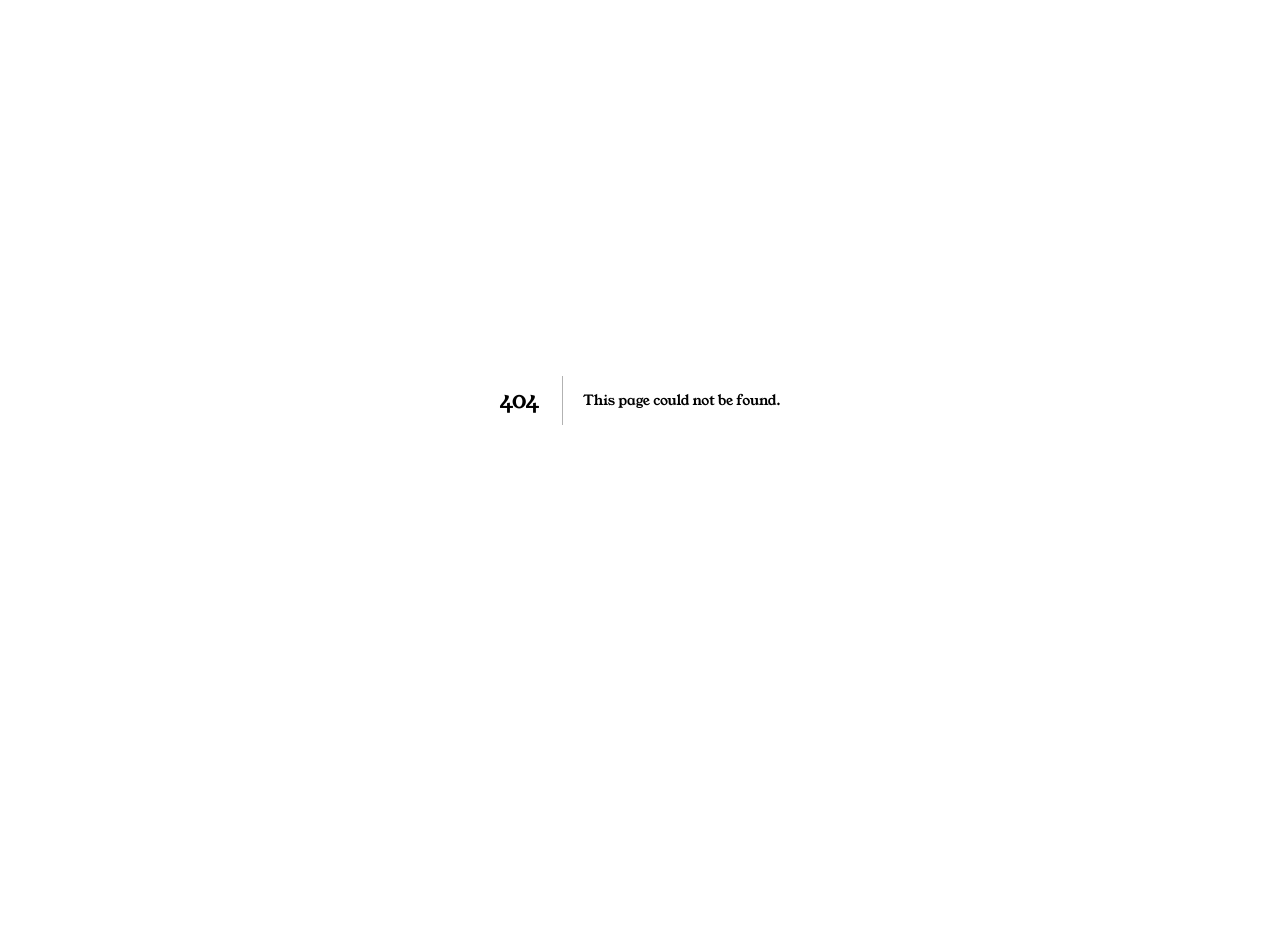
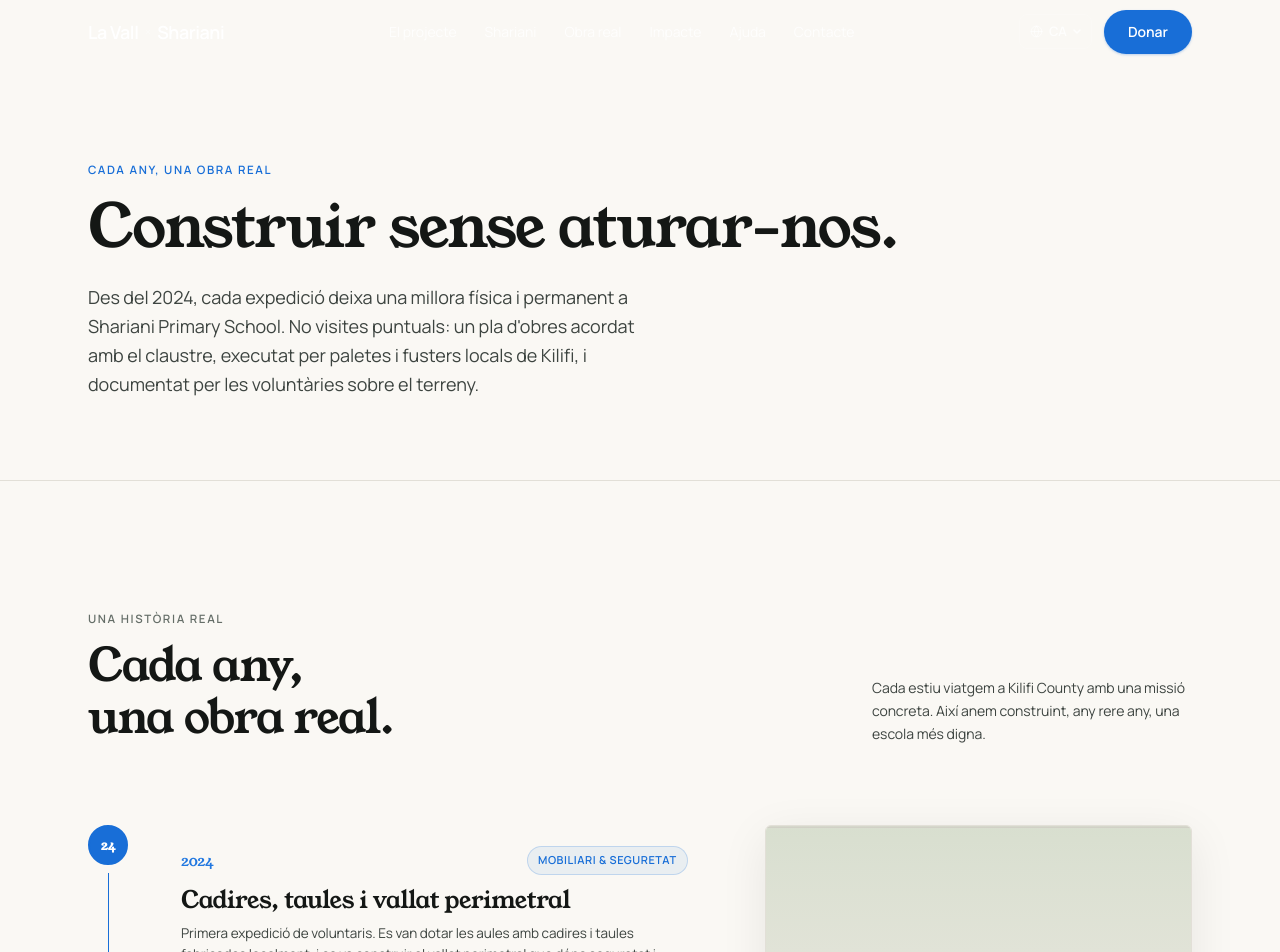
Before and after one commit to carlamosi/shariani-web, a Next.js app: page /obra-real in a window 1280 px wide. Before the commit this address had no page. Shown: the top 952 px of the page. Before the commit the page ends 800 px from the top, so only its background shows below. Built offline with nearby package versions, Linux system fonts and the light colour scheme.

Commit message:
feat: rebrand blue #186ED7 + new hero copy + /obra-real page + improvements teaser on home

```diff
--- a/src/app/globals.css
+++ b/src/app/globals.css
@@ -10,10 +10,10 @@
 :root {
   --ivory: #FAF8F4;
   --paper: #F3EFE7;
-  --forest: #1E3D2B;
-  --forest-dark: #142A1E;
-  --forest-mid: #2A5438;
-  --forest-light: #3D7050;
+  --forest: #186ED7;
+  --forest-dark: #0F52A8;
+  --forest-mid: #2278E0;
+  --forest-light: #4A95F0;
   --amber: #C4832A;
   --amber-light: #E8A84A;
   --ink: #141715;
@@ -192,7 +192,7 @@ footer {
   border-radius: 9999px;
   border: 1px solid transparent;
   cursor: pointer;
-  box-shadow: 0 1px 3px rgba(30, 61, 43, 0.15), 0 1px 2px rgba(30, 61, 43, 0.1);
+  box-shadow: 0 1px 3px rgba(24, 110, 215, 0.18), 0 1px 2px rgba(24, 110, 215, 0.12);
   transition: all 0.25s cubic-bezier(0.16, 1, 0.3, 1);
   text-decoration: none;
   white-space: nowrap;
@@ -200,11 +200,11 @@ footer {
 .btn-primary:hover {
   background-color: var(--forest-dark);
   transform: translateY(-1.5px);
-  box-shadow: 0 6px 16px rgba(30, 61, 43, 0.22);
+  box-shadow: 0 6px 16px rgba(24, 110, 215, 0.28);
 }
 .btn-primary:active {
   transform: translateY(0);
-  box-shadow: 0 2px 4px rgba(30, 61, 43, 0.15);
+  box-shadow: 0 2px 4px rgba(24, 110, 215, 0.18);
 }
 
 .btn-white {
@@ -303,7 +303,7 @@ footer {
 .card-interactive:hover {
   transform: translateY(-3px);
   box-shadow: 0 12px 28px -6px rgba(28, 28, 26, 0.08);
-  border-color: rgba(30, 61, 43, 0.25);
+  border-color: rgba(24, 110, 215, 0.25);
 }
 
 /* Image reveal / hover zoom */
--- /dev/null
+++ b/src/app/obra-real/page.tsx
@@ -0,0 +1,61 @@
+import type { Metadata } from 'next';
+import { Navbar } from '@/components/layout/Navbar';
+import { Footer } from '@/components/layout/Footer';
+import { Improvements } from '@/components/sections/Improvements';
+import { ScrollReveal } from '@/components/ui/ScrollReveal';
+
+export const metadata: Metadata = {
+  title: 'Obra real · La Vall × Shariani',
+  description: 'Cada any construïm una millora permanent a Shariani Primary School. Mobiliari, aules, seguretat perimetral, higiene bucal i molt més.',
+  openGraph: {
+    title: 'Obra real · La Vall × Shariani',
+    description: 'Des del 2024, cada expedició deixa una millora física permanent a Shariani. Descobreix les 4 fases del projecte.',
+    url: 'https://lavallshariani.cat/obra-real',
+  },
+};
+
+export default function ObraRealPage() {
+  return (
+    <>
+      <ScrollReveal />
+      <Navbar />
+      <main>
+        {/* Page hero */}
+        <section
+          className="pt-32 pb-16 md:pt-40 md:pb-20 border-b border-[var(--border)]"
+          style={{ background: 'var(--ivory)' }}
+        >
+          <div className="container-page max-w-3xl">
+            <p className="section-label mb-4" style={{ color: 'var(--forest)' }}>
+              Cada any, una obra real
+            </p>
+            <h1
+              className="text-[var(--ink)] mb-6"
+              style={{
+                fontFamily: 'var(--font-editorial)',
+                fontSize: 'clamp(34px, 5vw, 60px)',
+                letterSpacing: '-0.025em',
+                lineHeight: 1.06,
+                fontWeight: 400,
+              }}
+            >
+              Construir sense aturar-nos.
+            </h1>
+            <p
+              className="text-[var(--ink-muted)] leading-relaxed"
+              style={{ fontSize: 'clamp(15px, 1.6vw, 18px)', maxWidth: '560px' }}
+            >
+              Des del 2024, cada expedició deixa una millora física i permanent a Shariani Primary School.
+              No visites puntuals: un pla d&apos;obres acordat amb el claustre, executat per paletes i
+              fusters locals de Kilifi, i documentat per les voluntàries sobre el terreny.
+            </p>
+          </div>
+        </section>
+
+        {/* Full Improvements timeline */}
+        <Improvements />
+      </main>
+      <Footer />
+    </>
+  );
+}
--- a/src/app/page.tsx
+++ b/src/app/page.tsx
@@ -2,8 +2,9 @@ import { Navbar } from '@/components/layout/Navbar';
 import { Hero } from '@/components/sections/Hero';
 import { Story } from '@/components/sections/Story';
 import { Project } from '@/components/sections/Project';
+import { ImprovementsTeaser } from '@/components/sections/ImprovementsTeaser';
+import { MediaStrip } from '@/components/sections/MediaStrip';
 import { Impact } from '@/components/sections/Impact';
-import { MediaStrip } from '@/components/sections/MediaStrip';
 import { HowToHelp } from '@/components/sections/HowToHelp';
 import { Contact } from '@/components/sections/Contact';
 import { Journal } from '@/components/sections/Journal';
@@ -19,6 +20,7 @@ export default function Home() {
         <Hero />
         <Story />
         <Project />
+        <ImprovementsTeaser />
         <MediaStrip />
         <Impact />
         <HowToHelp />
--- a/src/components/layout/Navbar.tsx
+++ b/src/components/layout/Navbar.tsx
@@ -19,10 +19,10 @@ export function Navbar() {
   const navLinks = [
     { href: '#proyecto', label: tr.nav.project },
     { href: '#shariani', label: tr.nav.shariani },
+    { href: '/obra-real', label: tr.nav.obres },
     { href: '#impacto', label: tr.nav.impact },
     { href: '#ayuda', label: tr.nav.help },
     { href: '#contacto', label: tr.nav.contact },
-    { href: '#diario', label: tr.nav.blog },
   ];
 
   useEffect(() => {
@@ -103,20 +103,23 @@ export function Navbar() {
 
         {/* Desktop nav */}
         <nav className="hidden md:flex items-center gap-1" aria-label="Navegació principal">
-          {navLinks.map((link) => (
-            <a
-              key={link.href}
-              href={link.href}
-              className={`px-3 py-1.5 text-sm transition-colors duration-300 rounded link-underline ${
+          {navLinks.map((link) => {
+            const isPage = link.href.startsWith('/');
+            const cls = `px-3 py-1.5 text-sm transition-colors duration-300 rounded link-underline ${
               isScrolled || menuOpen
                 ? 'text-[var(--ink-muted)] hover:text-[var(--ink)]'
                 : 'text-white/80 hover:text-white'
-              }`}
-              style={{ fontWeight: 400 }}
-            >
+            }`;
+            return isPage ? (
+              <Link key={link.href} href={link.href} className={cls} style={{ fontWeight: 400 }}>
+                {link.label}
+              </Link>
+            ) : (
+              <a key={link.href} href={link.href} className={cls} style={{ fontWeight: 400 }}>
                 {link.label}
               </a>
-          ))}
+            );
+          })}
         </nav>
 
         {/* Right controls — desktop */}
@@ -240,17 +243,20 @@ export function Navbar() {
           aria-label="Menú de navegació"
         >
           <nav className="flex flex-col px-6 py-8 gap-1" aria-label="Menú principal">
-            {navLinks.map((link) => (
-              <a
-                key={link.href}
-                href={link.href}
-                onClick={handleNavClick}
-                className="py-3.5 text-lg text-[var(--ink)] border-b border-[var(--border-light)] hover:text-[var(--forest)] transition-colors"
-                style={{ fontFamily: 'var(--font-sans)', fontWeight: 400 }}
-              >
+            {navLinks.map((link) => {
+              const isPage = link.href.startsWith('/');
+              const cls = 'py-3.5 text-lg text-[var(--ink)] border-b border-[var(--border-light)] hover:text-[var(--forest)] transition-colors';
+              const style = { fontFamily: 'var(--font-sans)', fontWeight: 400 };
+              return isPage ? (
+                <Link key={link.href} href={link.href} onClick={handleNavClick} className={cls} style={style}>
+                  {link.label}
+                </Link>
+              ) : (
+                <a key={link.href} href={link.href} onClick={handleNavClick} className={cls} style={style}>
                   {link.label}
                 </a>
-            ))}
+              );
+            })}
           </nav>
           <div className="px-6 mt-2">
             <a
--- a/src/components/sections/Hero.tsx
+++ b/src/components/sections/Hero.tsx
@@ -76,15 +76,15 @@ export function Hero() {
         />
       </div>
 
-      {/* Gradients */}
+      {/* Gradients — lighter to let photo breathe */}
       <div
         className="absolute inset-0 z-[1] pointer-events-none"
-        style={{ background: 'linear-gradient(105deg, rgba(14,22,16,0.96) 0%, rgba(14,22,16,0.80) 28%, rgba(14,22,16,0.42) 56%, rgba(14,22,16,0.10) 80%, transparent 100%)' }}
+        style={{ background: 'linear-gradient(105deg, rgba(10,18,28,0.88) 0%, rgba(10,18,28,0.65) 30%, rgba(10,18,28,0.28) 60%, rgba(10,18,28,0.06) 82%, transparent 100%)' }}
         aria-hidden="true"
       />
       <div
         className="absolute bottom-0 left-0 right-0 z-[2] pointer-events-none"
-        style={{ height: '45%', background: 'linear-gradient(to top, rgba(14,22,16,0.55) 0%, transparent 100%)' }}
+        style={{ height: '35%', background: 'linear-gradient(to top, rgba(10,18,28,0.38) 0%, transparent 100%)' }}
         aria-hidden="true"
       />
       <div
--- a/src/components/sections/Improvements.tsx
+++ b/src/components/sections/Improvements.tsx
@@ -183,7 +183,7 @@ export function Improvements() {
 /* ── State-aware style maps ── */
 const bubbleStyle: Record<YearState, React.CSSProperties> = {
   done: { background: 'var(--forest)', color: '#fff', border: '2px solid var(--forest)' },
-  active: { background: 'var(--forest)', color: '#fff', border: '2px solid var(--forest)', boxShadow: '0 0 0 4px rgba(45,90,60,0.15)' },
+  active: { background: 'var(--forest)', color: '#fff', border: '2px solid var(--forest)', boxShadow: '0 0 0 4px rgba(24,110,215,0.15)' },
   future: { background: 'transparent', color: 'var(--ink-muted)', border: '2px dashed var(--border)' },
 };
 
@@ -194,13 +194,13 @@ const lineStyle: Record<YearState, React.CSSProperties> = {
 };
 
 const chipStyle: Record<YearState, React.CSSProperties> = {
-  done: { background: 'rgba(45,90,60,0.08)', color: 'var(--forest)', border: '1px solid rgba(45,90,60,0.2)' },
+  done: { background: 'rgba(24,110,215,0.07)', color: 'var(--forest)', border: '1px solid rgba(24,110,215,0.2)' },
   active: { background: 'rgba(245,158,11,0.09)', color: '#92400e', border: '1px solid rgba(245,158,11,0.35)' },
   future: { background: 'rgba(0,0,0,0.03)', color: 'var(--ink-muted)', border: '1px solid var(--border)' },
 };
 
 const tagStyle: Record<YearState, React.CSSProperties> = {
-  done: { background: 'rgba(45,90,60,0.08)', color: 'var(--forest)', border: '1px solid rgba(45,90,60,0.22)' },
+  done: { background: 'rgba(24,110,215,0.07)', color: 'var(--forest)', border: '1px solid rgba(24,110,215,0.2)' },
   active: { background: 'rgba(245,158,11,0.1)', color: '#92400e', border: '1px solid rgba(245,158,11,0.4)' },
   future: { background: 'transparent', color: 'var(--ink-muted)', border: '1px dashed var(--border)' },
 };
@@ -246,8 +246,8 @@ function TimelineEntry({
         <div
           className="p-5 rounded-xl transition-all duration-300"
           style={{
-            background: isActive ? 'linear-gradient(135deg, rgba(45,90,60,0.04) 0%, rgba(45,90,60,0.01) 100%)' : isFuture ? 'rgba(0,0,0,0.015)' : 'transparent',
-            border: isActive ? '1px solid rgba(45,90,60,0.15)' : isFuture ? '1px dashed var(--border)' : '1px solid transparent',
+            background: isActive ? 'linear-gradient(135deg, rgba(24,110,215,0.04) 0%, rgba(24,110,215,0.01) 100%)' : isFuture ? 'rgba(0,0,0,0.015)' : 'transparent',
+            border: isActive ? '1px solid rgba(24,110,215,0.15)' : isFuture ? '1px dashed var(--border)' : '1px solid transparent',
             opacity: isFuture ? 0.72 : 1,
           }}
         >
--- /dev/null
+++ b/src/components/sections/ImprovementsTeaser.tsx
@@ -0,0 +1,143 @@
+'use client';
+
+import Link from 'next/link';
+import Image from 'next/image';
+import { ArrowRight, CheckCircle2, Clock } from 'lucide-react';
+import { images } from '@/data/images';
+import { useLang } from '@/context/LangContext';
+
+const YEARS = ['2024', '2025', '2026', '2027'] as const;
+type YearState = 'done' | 'active' | 'future';
+const STATES: YearState[] = ['done', 'done', 'active', 'future'];
+
+const TEASER_TEXT = {
+  CA: {
+    sectionLabel: 'Cada any, una obra real',
+    heading: 'Construïm sense aturar-nos.',
+    body: 'Des del 2024, cada expedició deixa una millora física permanent a Shariani. Aules, mobiliari, seguretat, higiene i molt més.',
+    cta: 'Descobreix com construïm',
+    years: ['Mobiliari & Seguretat', 'Aules & Salut', 'En curs ara', 'Propera missió'],
+  },
+  ES: {
+    sectionLabel: 'Cada año, una obra real',
+    heading: 'Construimos sin parar.',
+    body: 'Desde 2024, cada expedición deja una mejora física permanente en Shariani. Aulas, mobiliario, seguridad, higiene y mucho más.',
+    cta: 'Descubre cómo construimos',
+    years: ['Mobiliario & Seguridad', 'Aulas & Salud', 'En curso ahora', 'Próxima misión'],
+  },
+  EN: {
+    sectionLabel: 'Every year, real work',
+    heading: 'We build without stopping.',
+    body: 'Since 2024, every expedition leaves a permanent physical improvement at Shariani. Classrooms, furniture, safety, hygiene and much more.',
+    cta: 'Discover how we build',
+    years: ['Furniture & Safety', 'Classrooms & Health', 'In progress now', 'Next mission'],
+  },
+};
+
+export function ImprovementsTeaser() {
+  const { lang } = useLang();
+  const txt = TEASER_TEXT[lang];
+
+  return (
+    <section
+      className="py-20 md:py-28 border-t border-[var(--border)] overflow-hidden"
+      style={{ background: 'var(--paper)' }}
+      aria-label={txt.sectionLabel}
+    >
+      <div className="container-page">
+        <div className="grid grid-cols-1 lg:grid-cols-2 gap-12 lg:gap-20 items-center">
+
+          {/* Left — text */}
+          <div>
+            <p className="section-label mb-4">{txt.sectionLabel}</p>
+            <h2
+              className="text-[var(--ink)] mb-5"
+              style={{ fontFamily: 'var(--font-editorial)', fontSize: 'clamp(28px, 3.6vw, 42px)', letterSpacing: '-0.02em', lineHeight: 1.1 }}
+            >
+              {txt.heading}
+            </h2>
+            <p className="text-[var(--ink-muted)] mb-8 leading-relaxed" style={{ fontSize: '15px', maxWidth: '420px' }}>
+              {txt.body}
+            </p>
+
+            {/* Year pills */}
+            <div className="flex flex-wrap gap-2.5 mb-10">
+              {YEARS.map((yr, i) => {
+                const state = STATES[i];
+                return (
+                  <div
+                    key={yr}
+                    className="flex items-center gap-2 px-3.5 py-2 rounded-full text-xs font-semibold"
+                    style={
+                      state === 'done'
+                        ? { background: 'rgba(24,110,215,0.08)', color: 'var(--forest)', border: '1px solid rgba(24,110,215,0.2)' }
+                        : state === 'active'
+                        ? { background: 'rgba(245,158,11,0.1)', color: '#92400e', border: '1px solid rgba(245,158,11,0.35)' }
+                        : { background: 'rgba(0,0,0,0.035)', color: 'var(--ink-muted)', border: '1px solid var(--border)' }
+                    }
+                  >
+                    {state === 'done' && <CheckCircle2 size={12} aria-hidden="true" />}
+                    {state === 'active' && <span className="w-1.5 h-1.5 rounded-full bg-amber-500 animate-pulse" aria-hidden="true" />}
+                    {state === 'future' && <Clock size={12} aria-hidden="true" />}
+                    <span>{yr} · {txt.years[i]}</span>
+                  </div>
+                );
+              })}
+            </div>
+
+            <Link
+              href="/obra-real"
+              className="inline-flex items-center gap-2.5 px-6 py-3.5 rounded-full text-sm font-semibold text-white transition-all duration-200 hover:-translate-y-0.5 group"
+              style={{ background: 'var(--forest)', boxShadow: '0 2px 12px rgba(24,110,215,0.25)' }}
+            >
+              <span>{txt.cta}</span>
+              <ArrowRight size={14} className="transition-transform group-hover:translate-x-1" />
+            </Link>
+          </div>
+
+          {/* Right — photo */}
+          <div className="relative">
+            <div
+              className="relative overflow-hidden rounded-xl image-zoom-container"
+              style={{ aspectRatio: '4/3', border: '1px solid var(--border)', boxShadow: '0 20px 60px rgba(0,0,0,0.1)' }}
+            >
+              <Image
+                src={images.fase3_1.src}
+                alt={images.fase3_1.alt}
+                fill
+                sizes="(max-width: 1024px) 100vw, 50vw"
+                className="object-cover"
+              />
+              {/* Year counter overlay */}
+              <div
+                className="absolute bottom-0 left-0 right-0 p-5 flex items-end justify-between"
+                style={{ background: 'linear-gradient(to top, rgba(10,18,28,0.75) 0%, transparent 100%)' }}
+              >
+                <div>
+                  <p className="text-white/50 text-xs font-mono uppercase tracking-widest mb-0.5">Shariani · 2024–2027</p>
+                  <p className="text-white text-sm font-semibold">{YEARS.filter((_, i) => STATES[i] === 'done').length} / {YEARS.length} fases</p>
+                </div>
+                <div
+                  className="w-12 h-12 rounded-full flex items-center justify-center text-white text-lg font-bold"
+                  style={{ background: 'rgba(24,110,215,0.85)', backdropFilter: 'blur(8px)' }}
+                  aria-hidden="true"
+                >
+                  {Math.round((YEARS.filter((_, i) => STATES[i] === 'done').length / YEARS.length) * 100)}%
+                </div>
+              </div>
+            </div>
+            {/* Decorative dot grid */}
+            <div
+              className="absolute -bottom-6 -right-6 w-32 h-32 pointer-events-none opacity-40"
+              aria-hidden="true"
+              style={{
+                backgroundImage: 'radial-gradient(circle, var(--border) 1.5px, transparent 1.5px)',
+                backgroundSize: '12px 12px',
+              }}
+            />
+          </div>
+        </div>
+      </div>
+    </section>
+  );
+}
--- a/src/data/translations.ts
+++ b/src/data/translations.ts
@@ -10,6 +10,7 @@ export const t = {
       help: 'Ajuda',
       contact: 'Contacte',
       blog: 'Blog',
+      obres: 'Obra real',
       donate: 'Donar',
       langLabel: (l: string) => `Idioma actual: ${l}`,
       openMenu: 'Obrir menú',
@@ -19,11 +20,11 @@ export const t = {
     /* ── Hero ── */
     hero: {
       eyebrow: 'Shariani Primary School · Kilifi County, Kènia',
-      headline1: 'On comença l\'escola,',
-      headline2: 'comença el futur.',
-      body: 'Impulsem l\'educació a Kènia creant espais dignes i segurs per aprendre. Un projecte de col·laboració real on cada aportació es transforma en maons, pupitres i oportunitats.',
-      ctaProject: 'Coneix el projecte',
-      ctaHelp: 'Ajuda',
+      headline1: 'Tot un curs per arribar.',
+      headline2: 'Dues setmanes per canviar.',
+      body: 'Alumnes de 2n de Batxillerat treballen tot el curs, fan les PAU i viatgen a Shariani com a voluntàries. Dues setmanes d\'aprenentatge mutu, vincle real i obres que perduren. Les nenes de Shariani no esperen ser salvades — creixen, aprenen i transformen també les qui arriben.',
+      ctaProject: 'Coneix el viatge',
+      ctaHelp: 'Com ajudar',
       ariaLabel: 'Presentació del projecte La Vall × Shariani',
     },
 
@@ -314,6 +315,7 @@ export const t = {
       help: 'Ayuda',
       contact: 'Contacto',
       blog: 'Blog',
+      obres: 'Obra real',
       donate: 'Donar',
       langLabel: (l: string) => `Idioma actual: ${l}`,
       openMenu: 'Abrir menú',
@@ -321,11 +323,11 @@ export const t = {
     },
     hero: {
       eyebrow: 'Shariani Primary School · Kilifi County, Kenia',
-      headline1: 'Donde empieza la escuela,',
-      headline2: 'comienza el futuro.',
-      body: 'Impulsamos la educación en Kenia creando espacios dignos y seguros para aprender. Un proyecto de colaboración real donde cada aportación se transforma en ladrillos, pupitres y oportunidades.',
-      ctaProject: 'Conoce el proyecto',
-      ctaHelp: 'Ayuda',
+      headline1: 'Todo un curso para llegar.',
+      headline2: 'Dos semanas para cambiar.',
+      body: 'Alumnas de 2.º de Bachillerato trabajan todo el curso, hacen la Selectividad y viajan a Shariani como voluntarias. Dos semanas de aprendizaje mutuo, vínculo real y obras que perduran. Las niñas de Shariani no esperan ser salvadas: crecen, aprenden y transforman también a quienes llegan.',
+      ctaProject: 'Conoce el viaje',
+      ctaHelp: 'Cómo ayudar',
       ariaLabel: 'Presentación del proyecto La Vall × Shariani',
     },
     story: {
@@ -598,6 +600,7 @@ export const t = {
       help: 'Support',
       contact: 'Contact',
       blog: 'Blog',
+      obres: 'Real work',
       donate: 'Donate',
       langLabel: (l: string) => `Current language: ${l}`,
       openMenu: 'Open menu',
@@ -605,11 +608,11 @@ export const t = {
     },
     hero: {
       eyebrow: 'Shariani Primary School · Kilifi County, Kenya',
-      headline1: 'Where school begins,',
-      headline2: 'the future begins.',
-      body: 'We drive education in Kenya by creating safe, dignified spaces to learn. A real collaboration project where every contribution becomes bricks, desks, and opportunities.',
-      ctaProject: 'Discover the project',
-      ctaHelp: 'Support us',
+      headline1: 'A whole year to get there.',
+      headline2: 'Two weeks to transform.',
+      body: 'Year 13 students work all year, take their exams and travel to Shariani as volunteers. Two weeks of mutual learning, real bonds and lasting change. The girls of Shariani are not waiting to be saved — they grow, learn and transform those who arrive.',
+      ctaProject: 'Discover the journey',
+      ctaHelp: 'How to help',
       ariaLabel: 'Introduction to the La Vall × Shariani project',
     },
     story: {
```
Lines whose indentation alone changed are shown as unchanged.
